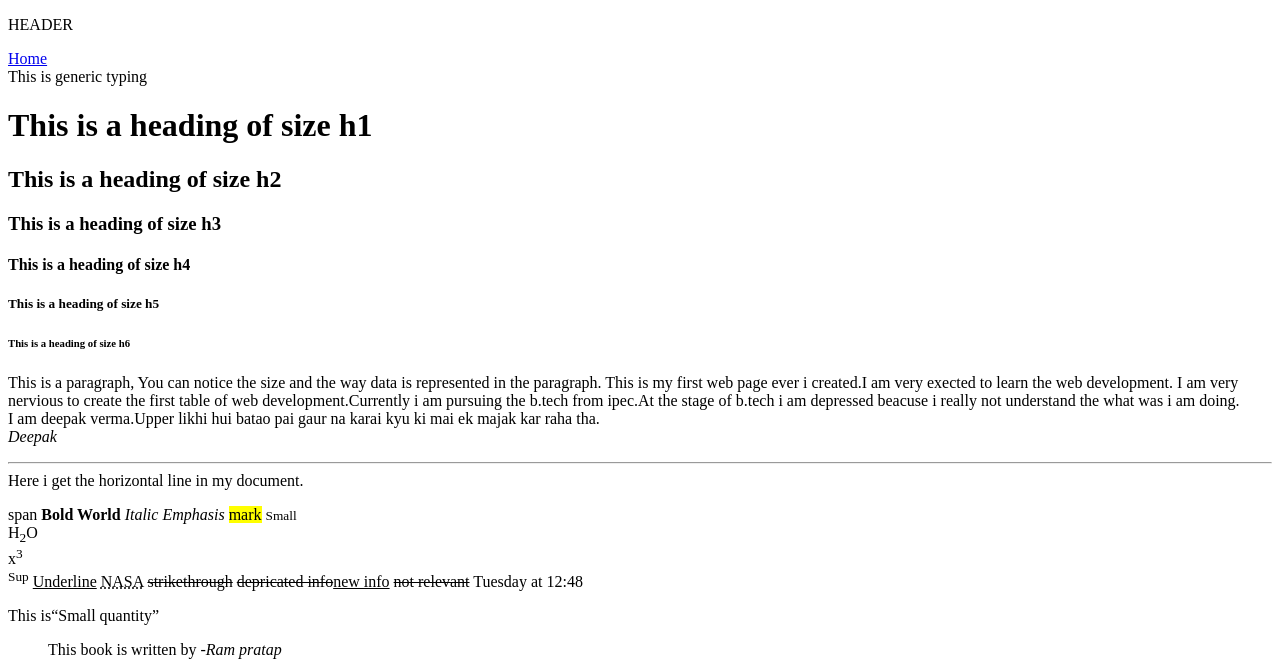
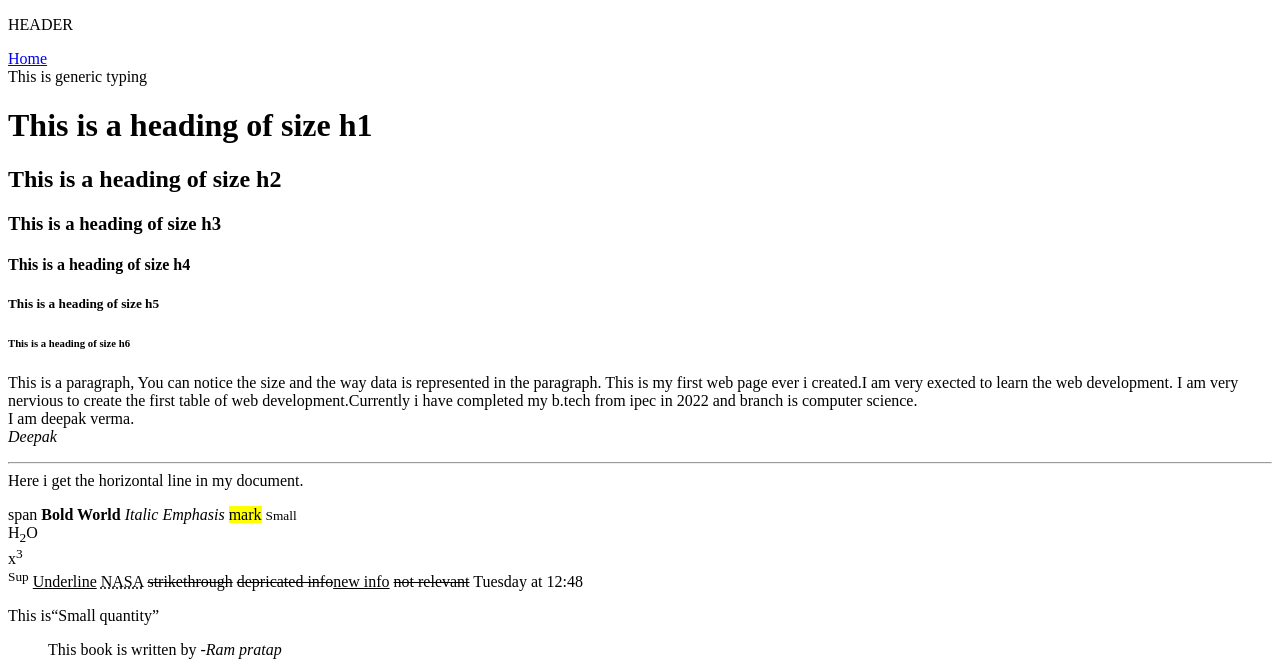
Before and after one commit to Deep2-raj/hosting, a plain HTML site: page index.html in a window 1280 px wide. Shown: the top 671 px of the page. Drawn offline with Linux system fonts and the light colour scheme.

Commit message:
Update index.html

```diff
--- a/index.html
+++ b/index.html
@@ -23,10 +23,10 @@
              <h6>This is a heading of size h6</h6>
              <p>This is a paragraph, You can notice the size and the way data is represented in the paragraph.
                 This is my first web page ever i created.I am very exected to learn the web development.
-                I am very nervious to create the first table of web development.Currently i am pursuing the
-                b.tech from ipec.At the stage of b.tech i am depressed beacuse i really not understand the what was i am doing.
+                I am very nervious to create the first table of web development.Currently i have completed my
+                b.tech from ipec in 2022 and branch is computer science.
                 <br>
-                I am deepak verma.Upper likhi hui batao pai gaur na karai kyu ki mai ek majak kar raha tha.
+                I am deepak verma.
                 <br>
                 <em>Deepak</em>
                 <hr>
```
